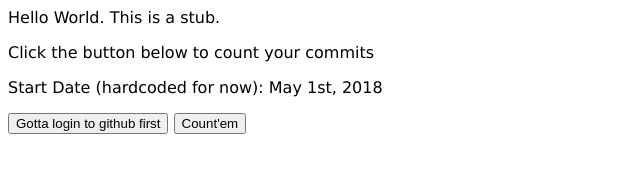
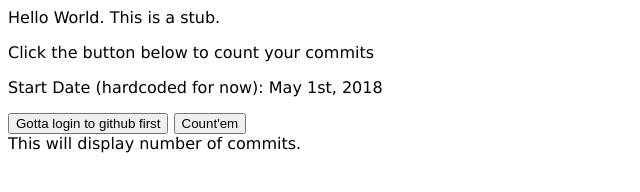
Before and after one commit to IamTheCry/commitCounterv2, a website: page client/index.html in a window 1280 px wide. Shown: the whole page, without its empty margins (0-640 px from the left). Drawn offline with Linux system fonts and the light colour scheme.

Commit message:
Added div to display number of commits

```diff
--- a/client/index.html
+++ b/client/index.html
@@ -9,6 +9,7 @@
       <p>Start Date (hardcoded for now): May 1st, 2018</p>
       <button id="login">Gotta login to github first</button>
       <button>Count'em</button>
+      <div id="numberofcommits">This will display number of commits.</div>
     </body>
     <script src="index.js"></script>
 </html>
```
